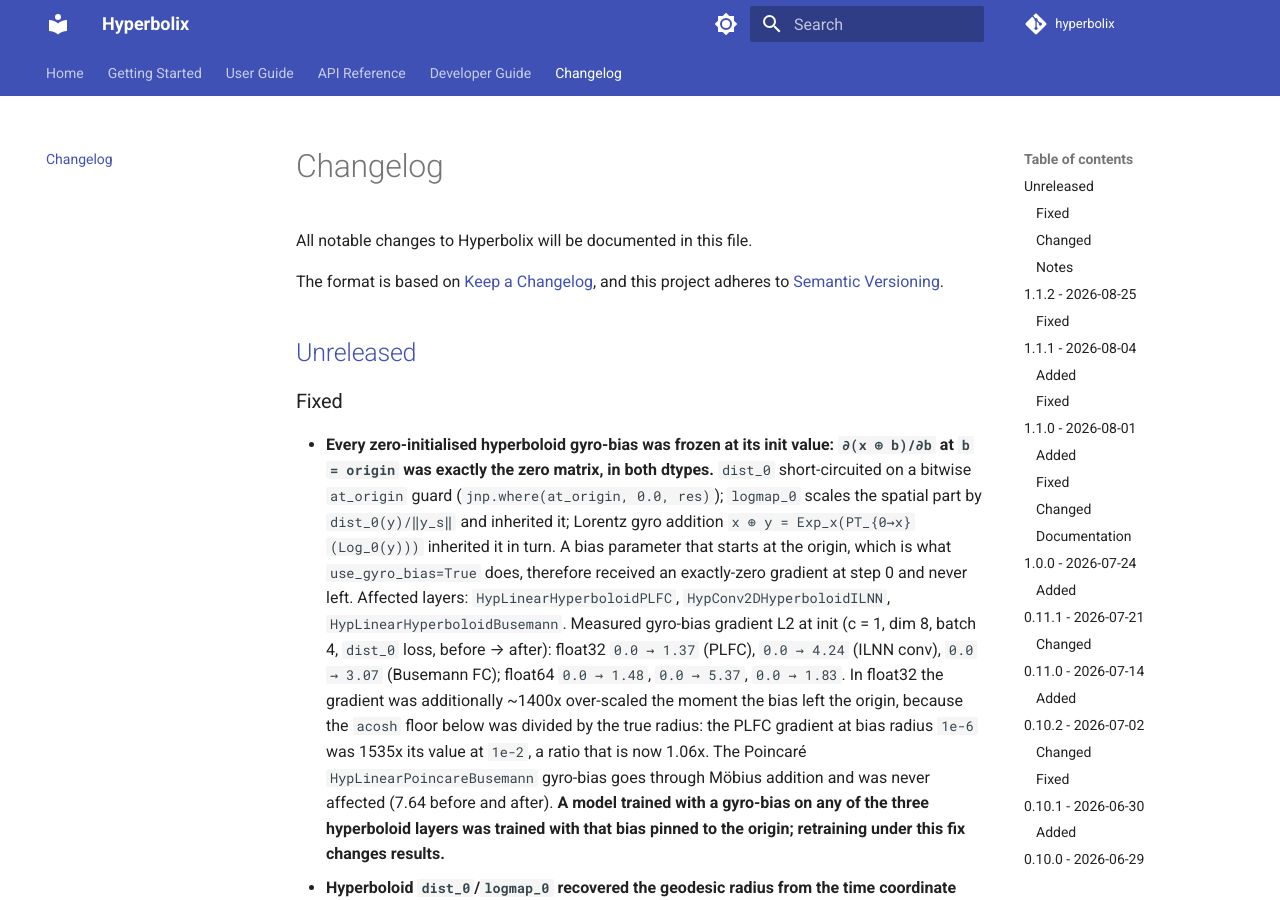
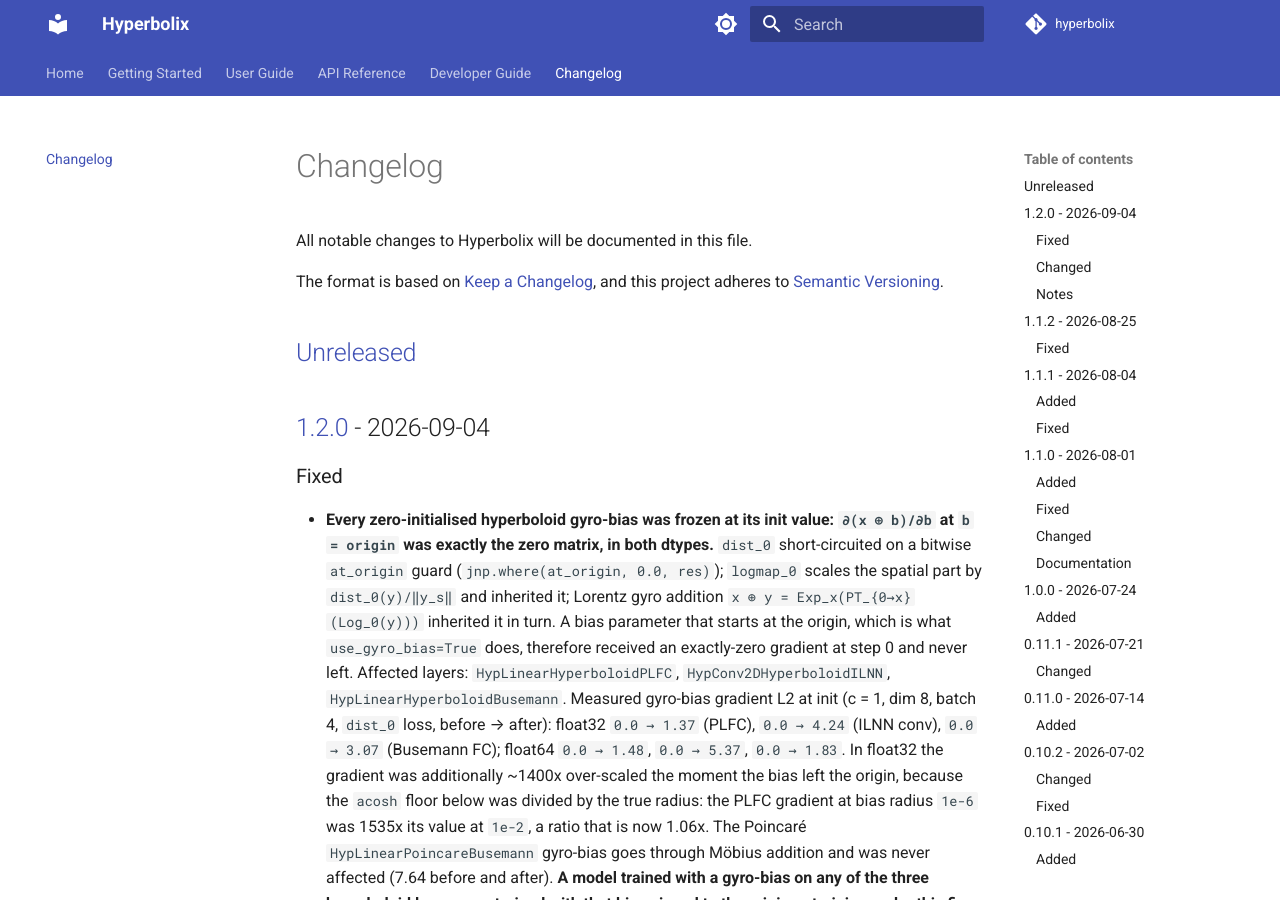
Before and after one commit to timoklein/hyperbolix, an MkDocs documentation site: the page built from docs/changelog.md, in a window 1280 px wide and 900 px high. Built offline with MkDocs 1.6.1 and Material for MkDocs 9.7.7, drawn with Linux system fonts in a browser that asks for light colours; comment, search, counter and statistics services are not loaded; the version menu is left out.

Commit message:
release: v1.2.0

```diff
--- a/docs/changelog.md
+++ b/docs/changelog.md
@@ -6,6 +6,8 @@ The format is based on [Keep a Changelog](https://keepachangelog.com/en/1.1.0/),
 and this project adheres to [Semantic Versioning](https://semver.org/spec/v2.0.0.html).
 
 ## [Unreleased]
+
+## [1.2.0] - 2026-09-04
 
 ### Fixed
 - **Every zero-initialised hyperboloid gyro-bias was frozen at its init value: `∂(x ⊕ b)/∂b` at `b = origin` was exactly the zero matrix, in both dtypes.** `dist_0` short-circuited on a bitwise `at_origin` guard (`jnp.where(at_origin, 0.0, res)`); `logmap_0` scales the spatial part by `dist_0(y)/‖y_s‖` and inherited it; Lorentz gyro addition `x ⊕ y = Exp_x(PT_{0→x}(Log_0(y)))` inherited it in turn. A bias parameter that starts at the origin, which is what `use_gyro_bias=True` does, therefore received an exactly-zero gradient at step 0 and never left. Affected layers: `HypLinearHyperboloidPLFC`, `HypConv2DHyperboloidILNN`, `HypLinearHyperboloidBusemann`. Measured gyro-bias gradient L2 at init (c = 1, dim 8, batch 4, `dist_0` loss, before → after): float32 `0.0 → 1.37` (PLFC), `0.0 → 4.24` (ILNN conv), `0.0 → 3.07` (Busemann FC); float64 `0.0 → 1.48`, `0.0 → 5.37`, `0.0 → 1.83`. In float32 the gradient was additionally ~1400x over-scaled the moment the bias left the origin, because the `acosh` floor below was divided by the true radius: the PLFC gradient at bias radius `1e-6` was 1535x its value at `1e-2`, a ratio that is now 1.06x. The Poincaré `HypLinearPoincareBusemann` gyro-bias goes through Möbius addition and was never affected (7.64 before and after). **A model trained with a gyro-bias on any of the three hyperboloid layers was trained with that bias pinned to the origin; retraining under this fix changes results.**
@@ -347,7 +349,8 @@ versioning.
 ### References
 - Based on research by Ganea et al. (2018), Bécigneul & Ganea (2019), Bdeir et al. (2023)
 
-[Unreleased]: https://github.com/timoklein/hyperbolix/compare/v1.1.2...HEAD
+[Unreleased]: https://github.com/timoklein/hyperbolix/compare/v1.2.0...HEAD
+[1.2.0]: https://github.com/timoklein/hyperbolix/compare/v1.1.2...v1.2.0
 [1.1.2]: https://github.com/timoklein/hyperbolix/compare/v1.1.1...v1.1.2
 [1.1.1]: https://github.com/timoklein/hyperbolix/compare/v1.1.0...v1.1.1
 [1.1.0]: https://github.com/timoklein/hyperbolix/compare/v1.0.0...v1.1.0
--- a/pyproject.toml
+++ b/pyproject.toml
@@ -6,7 +6,7 @@ build-backend = "uv_build"
 
 [project]
 name = "hyperbolix"
-version = "1.1.2"
+version = "1.2.0"
 description = "Hyperbolic Deep Learning in JAX"
 authors = [
     { name="Timo Klein", email="timo.klein@univie.ac.at" },
```
Also changed, not shown: 1 other file.
